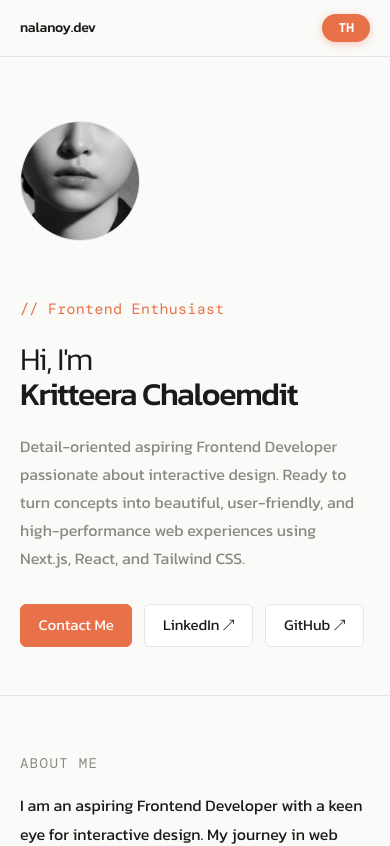
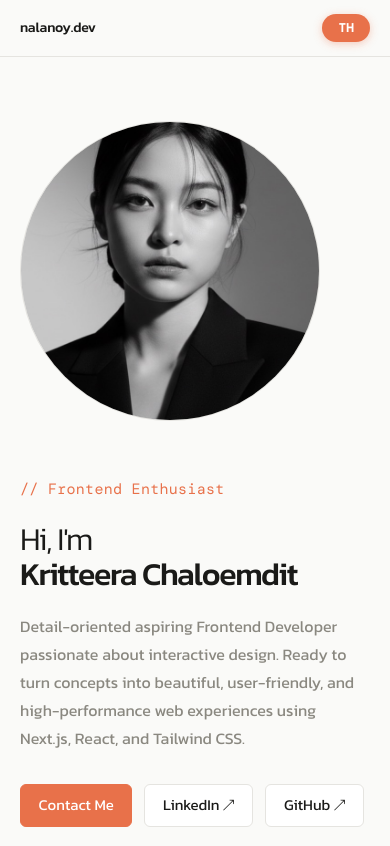
Before and after one commit to Nalanoyyyy/nalanoy.dev, a Next.js app: page / in a window 390 px wide. Shown: the top 846 px of the page. Built offline with nearby package versions, Linux system fonts and the light colour scheme.

Commit message:
fix: responsive for mobile and tablet1

```diff
--- a/src/app/globals.css
+++ b/src/app/globals.css
@@ -220,8 +220,8 @@ footer p { font-size: 12px; font-family: var(--font-dm-mono), monospace; color:
   }
   .avatar {
     display: flex;
-    width: 120px;
-    height: 120px;
+    width: 300px;
+    height: 300px;
     margin-bottom: 1.5rem;
     order: -1;
   }
```
